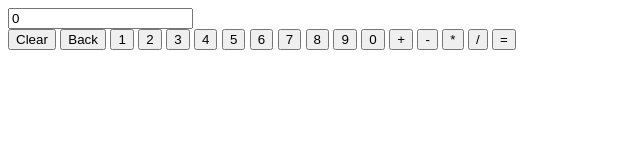
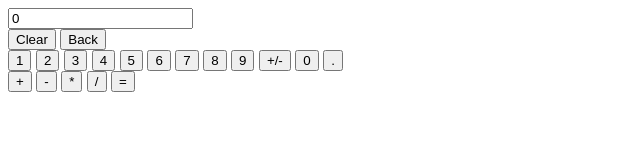
Before and after one commit to Jimmy-Du/calculator, a plain HTML site: page index.html in a window 1280 px wide. Shown: the whole page, without its empty margins (0-640 px from the left). Drawn offline with Linux system fonts and the light colour scheme.

Commit message:
Updated class names and ids

```diff
--- a/calculator.js
+++ b/calculator.js
@@ -74,6 +74,10 @@ const multiply = (num1, num2) => {
 //              num2: the second number of the operation
 // Return:      the sum of the num1 divided by num2
 const divide = (num1, num2) => {
+  if (num2 == 0) {
+    return "Error"
+  }
+
   return Number(num1) / Number(num2)
 }
 
@@ -129,6 +133,7 @@ const numClick = (e) => {
 // Parameters:  e: additional info on the event that called this function
 // Return:      N/A
 const operatorClick = (e) => {
+  console.log('hit')
   // if the operator has been set and the last button clicked was not an operator,
   // the calculation is performed
   if (operatorSet && !operatorLastClicked) {
@@ -191,12 +196,14 @@ const backspaceClick = () => {
 
 
 
-document.querySelectorAll('.num-btn').forEach(btn => {
+document.querySelectorAll('.num-btns button').forEach(btn => {
   btn.addEventListener('click', numClick)
 })
 
-document.querySelectorAll('.operator-btn').forEach(btn => {
-  btn.addEventListener('click', operatorClick)
+document.querySelectorAll('.operator-btns button').forEach(btn => {
+  if (btn.id !== "equal-btn") {
+    btn.addEventListener('click', operatorClick)
+  }
 })
 
 document.querySelector('#equal-btn').addEventListener('click', equalClick)
--- a/index.html
+++ b/index.html
@@ -9,25 +9,33 @@
 </head>
 <body>
   <div class="container">
-    <input class="calc-display" value="0" readonly/>
-    <div class="calc-btns">
-      <button id="clear-btn">Clear</button>
-      <button id="backspace-btn">Back</button>
-      <button class="num-btn" value="1">1</button>
-      <button class="num-btn" value="2">2</button>
-      <button class="num-btn" value="3">3</button>
-      <button class="num-btn" value="4">4</button>
-      <button class="num-btn" value="5">5</button>
-      <button class="num-btn" value="6">6</button>
-      <button class="num-btn" value="7">7</button>
-      <button class="num-btn" value="8">8</button>
-      <button class="num-btn" value="9">9</button>
-      <button class="num-btn" value="0">0</button>
-      <button class="operator-btn" value="+">+</button>
-      <button class="operator-btn" value="-">-</button>
-      <button class="operator-btn" value="*">*</button>
-      <button class="operator-btn" value="/">/</button>
-      <button id="equal-btn">=</button>
+    <div class="calculator">
+      <input class="calc-display" value="0" readonly/>
+      <div class="function-btns">
+        <button id="clear-btn">Clear</button>
+        <button id="backspace-btn">Back</button>
+      </div>
+      <div class="num-btns">
+        <button value="1">1</button>
+        <button value="2">2</button>
+        <button value="3">3</button>
+        <button value="4">4</button>
+        <button value="5">5</button>
+        <button value="6">6</button>
+        <button value="7">7</button>
+        <button value="8">8</button>
+        <button value="9">9</button>
+        <button value="-">+/-</button>
+        <button value="0">0</button>
+        <button value=".">.</button>
+      </div>
+      <div class="operator-btns">
+        <button value="+">+</button>
+        <button value="-">-</button>
+        <button value="*">*</button>
+        <button value="/">/</button>
+        <button id="equal-btn">=</button>
+      </div>
     </div>
   </div>
   <script src="calculator.js"></script>
```
